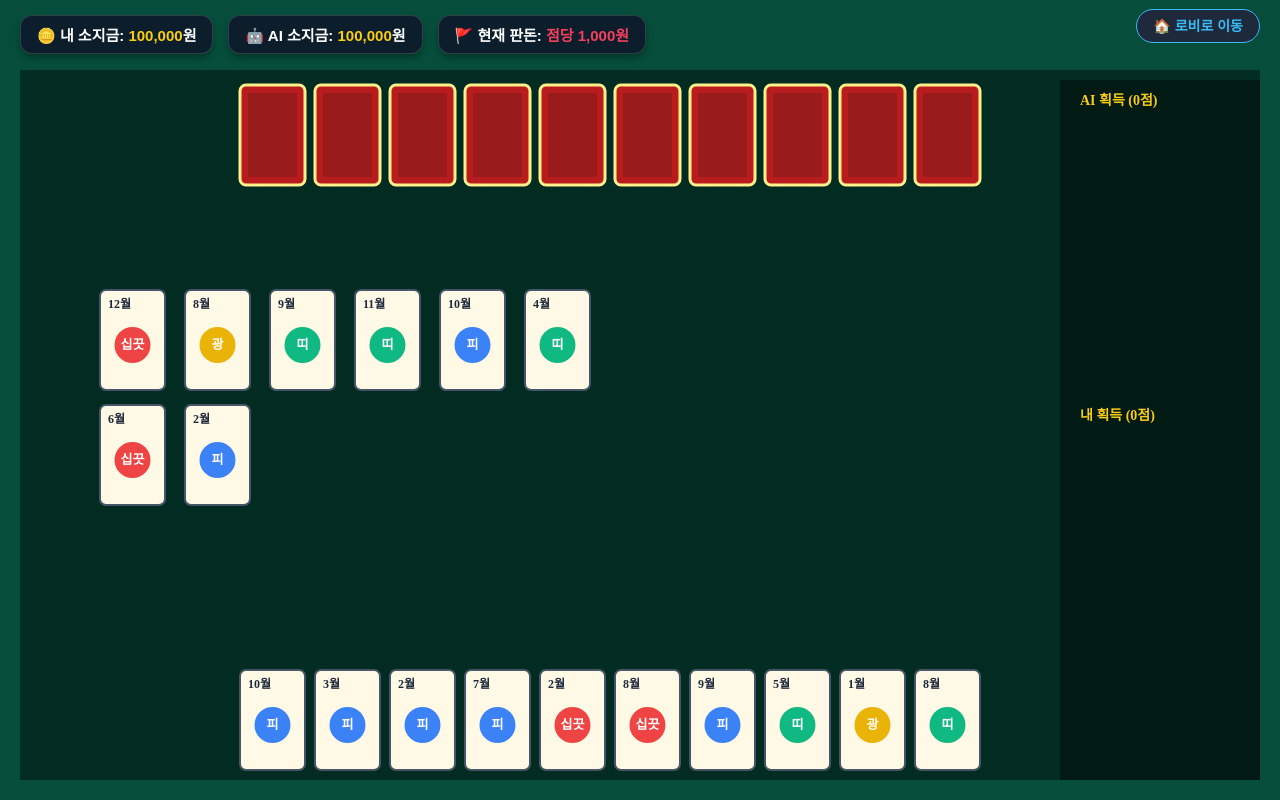
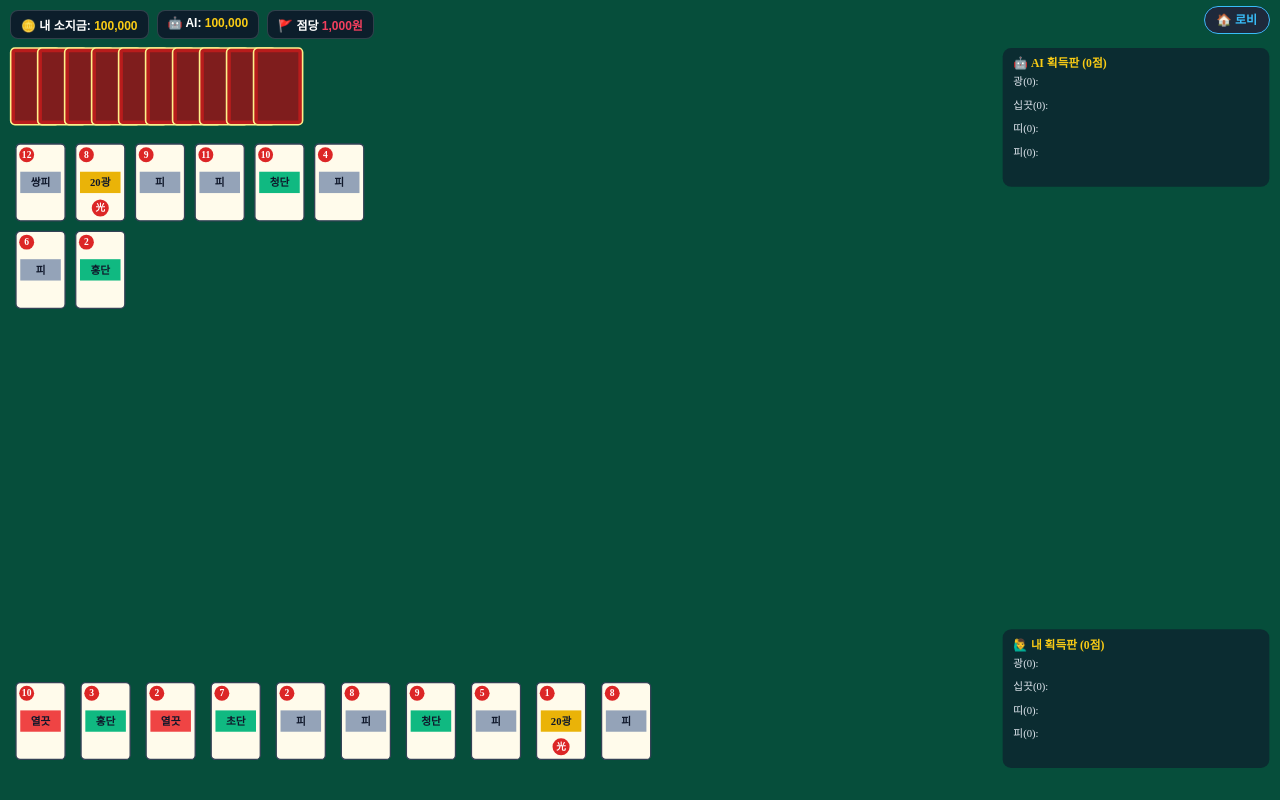
Before and after one commit to ezzone72/arcade-portal, a plain HTML site: page games/gostop/index.html in a window 1280 px wide. Drawn offline with Linux system fonts and the light colour scheme.

Commit message:
fix: update Gostop card graphics and show organized collected cards board

```diff
--- a/games/gostop/index.html
+++ b/games/gostop/index.html
@@ -2,69 +2,59 @@
 <html lang="ko">
 <head>
     <meta charset="UTF-8">
-    <meta name="viewport" content="width=device-width, initial-scale=1.0">
+    <meta name="viewport" content="width=device-width, initial-scale=1.0, maximum-scale=1.0, user-scalable=no">
     <title>신의 한 수: 1대1 한판 맞고 - sojang ai Arcade</title>
     <style>
-        * { margin: 0; padding: 0; box-sizing: border-box; user-select: none; }
-        body { background: #0f172a; color: #fff; font-family: 'Pretendard', sans-serif; overflow: hidden; display: flex; justify-content: center; align-items: center; height: 100vh; }
-        #game-container { position: relative; width: 100vw; height: 100vh; background: #3b0764; }
+        * { margin: 0; padding: 0; box-sizing: border-box; user-select: none; -webkit-user-select: none; }
+        body { background: #0f172a; color: #fff; font-family: 'Pretendard', sans-serif; overflow: hidden; display: flex; justify-content: center; align-items: center; height: 100vh; width: 100vw; }
+        #game-container { position: relative; width: 100%; height: 100%; background: #064e3b; overflow: hidden; }
 
-        /* 상단 네비게이션 */
-        .top-nav { position: absolute; top: 15px; right: 20px; z-index: 20; }
-        .home-btn { background: #1e293b; color: #38bdf8; border: 1px solid #38bdf8; padding: 8px 16px; border-radius: 20px; font-weight: bold; text-decoration: none; font-size: 14px; transition: 0.2s; }
-        .home-btn:hover { background: #38bdf8; color: #0f172a; }
+        .top-nav { position: absolute; top: 10px; right: 10px; z-index: 20; }
+        .home-btn { background: #1e293b; color: #38bdf8; border: 1px solid #38bdf8; padding: 6px 12px; border-radius: 16px; font-weight: bold; text-decoration: none; font-size: 12px; }
 
-        /* 상태 헤더 */
-        .header-status { position: absolute; top: 15px; left: 20px; display: flex; gap: 15px; z-index: 20; font-size: 15px; font-weight: bold; }
-        .stat-card { background: rgba(15, 23, 42, 0.85); padding: 8px 16px; border-radius: 12px; border: 1px solid rgba(255,255,255,0.15); box-shadow: 0 4px 6px rgba(0,0,0,0.3); }
+        .header-status { position: absolute; top: 10px; left: 10px; display: flex; gap: 8px; z-index: 20; font-size: 12px; font-weight: bold; flex-wrap: wrap; }
+        .stat-card { background: rgba(15, 23, 42, 0.85); padding: 5px 10px; border-radius: 8px; border: 1px solid rgba(255,255,255,0.15); }
         .money-text { color: #facc15; }
         .score-text { color: #f43f5e; }
 
-        canvas { display: block; width: 100%; height: 100%; }
+        canvas { display: block; width: 100%; height: 100%; touch-action: none; }
 
-        /* 컨트롤 및 팝업 UI */
         .modal { display: none; position: absolute; top: 0; left: 0; width: 100%; height: 100%; background: rgba(0,0,0,0.85); flex-direction: column; justify-content: center; align-items: center; z-index: 30; }
-        .modal-content { background: #1e1b4b; border: 2px solid #818cf8; padding: 25px 40px; border-radius: 20px; text-align: center; box-shadow: 0 0 30px rgba(129, 140, 248, 0.4); }
-        .modal h2 { font-size: 36px; color: #facc15; margin-bottom: 10px; }
-        .modal p { font-size: 18px; color: #e2e8f0; margin-bottom: 25px; }
-        .btn-group { display: flex; gap: 15px; justify-content: center; }
-        .btn-action { padding: 12px 28px; font-size: 18px; font-weight: bold; border: none; border-radius: 12px; cursor: pointer; transition: 0.2s; text-decoration: none; }
+        .modal-content { background: #1e1b4b; border: 2px solid #818cf8; padding: 20px; border-radius: 16px; text-align: center; max-width: 90%; }
+        .modal h2 { font-size: 24px; color: #facc15; margin-bottom: 8px; }
+        .modal p { font-size: 14px; color: #e2e8f0; margin-bottom: 15px; }
+        .btn-group { display: flex; gap: 10px; justify-content: center; flex-wrap: wrap; }
+        .btn-action { padding: 10px 20px; font-size: 14px; font-weight: bold; border: none; border-radius: 10px; cursor: pointer; text-decoration: none; }
         .btn-go { background: #ef4444; color: #fff; }
-        .btn-go:hover { background: #dc2626; transform: scale(1.05); }
         .btn-stop { background: #3b82f6; color: #fff; }
-        .btn-stop:hover { background: #2563eb; transform: scale(1.05); }
         .btn-restart { background: #10b981; color: #fff; }
-        .btn-restart:hover { background: #059669; transform: scale(1.05); }
         .btn-lobby { background: #38bdf8; color: #0f172a; }
-        .btn-lobby:hover { background: #0284c7; color: #fff; transform: scale(1.05); }
     </style>
 </head>
 <body>
 
 <div id="game-container">
     <div class="header-status">
-        <div class="stat-card">🪙 내 소지금: <span id="my-money" class="money-text">100,000</span>원</div>
-        <div class="stat-card">🤖 AI 소지금: <span id="ai-money" class="money-text">100,000</span>원</div>
-        <div class="stat-card">🚩 현재 판돈: <span id="board-score" class="score-text">점당 1,000원</span></div>
+        <div class="stat-card">🪙 내 소지금: <span id="my-money" class="money-text">100,000</span></div>
+        <div class="stat-card">🤖 AI: <span id="ai-money" class="money-text">100,000</span></div>
+        <div class="stat-card">🚩 점당 <span id="board-score" class="score-text">1,000원</span></div>
     </div>
 
     <div class="top-nav">
-        <a href="../../index.html" class="home-btn">🏠 로비로 이동</a>
+        <a href="../../index.html" class="home-btn">🏠 로비</a>
     </div>
 
-    <!-- 고/스톱 선택 팝업 -->
     <div id="gostop-modal" class="modal">
         <div class="modal-content">
             <h2 id="modal-title">3점 달성!</h2>
             <p id="modal-desc">고를 하시겠습니까, 스톱을 하시겠습니까?</p>
             <div class="btn-group">
-                <button class="btn-action btn-go" onclick="chooseGoStop('GO')">🚀 GO! (+1점 추가 노림)</button>
-                <button class="btn-action btn-stop" onclick="chooseGoStop('STOP')">✋ STOP! (승리 확정)</button>
+                <button class="btn-action btn-go" onclick="chooseGoStop('GO')">🚀 GO!</button>
+                <button class="btn-action btn-stop" onclick="chooseGoStop('STOP')">✋ STOP!</button>
             </div>
         </div>
     </div>
 
-    <!-- 결과 팝업 -->
     <div id="result-modal" class="modal">
         <div class="modal-content">
             <h2 id="result-title">승리!</h2>
@@ -83,28 +73,32 @@
 const canvas = document.getElementById('goStopCanvas');
 const ctx = canvas.getContext('2d');
 
-let width, height;
+let width, height, scaleRatio = 1;
+let isMobile = false;
+
 let myMoney = 100000;
 let aiMoney = 100000;
 let stake = 1000;
 
-// 화투패 종류 및 그래픽 정의 (1~12월 x 4장 = 48장)
-const months = ['1월(송학)', '2월(매화)', '3월(벚꽃)', '4월(흑싸리)', '5월(난초)', '6월(모란)', '7월(홍싸리)', '8월(공산)', '9월(국화)', '10월(단풍)', '11월(오동)', '12월(비)'];
-const cardTypes = ['광', '십끗', '띠', '피'];
-
+// 화투 카드 객체
 class Card {
-    constructor(month, type, id) {
-        this.month = month; // 1 ~ 12
-        this.type = type;   // '광', '십끗', '띠', '피'
+    constructor(month, type, subName, id) {
+        this.month = month;     // 1~12월
+        this.type = type;       // '광', '십끗', '띠', '피'
+        this.subName = subName; // '광', '열끗', '청단', '홍단', '초단', '피' 등
         this.id = id;
         this.x = 0;
         this.y = 0;
-        this.targetX = 0;
-        this.targetY = 0;
-        this.width = 65;
-        this.height = 100;
+        this.baseWidth = 46;
+        this.baseHeight = 72;
+        this.width = 46;
+        this.height = 72;
         this.isFaceUp = true;
-        this.isSelected = false;
+    }
+
+    updateScale(ratio) {
+        this.width = this.baseWidth * ratio;
+        this.height = this.baseHeight * ratio;
     }
 
     draw() {
@@ -112,52 +106,67 @@ class Card {
         ctx.translate(this.x, this.y);
 
         if (!this.isFaceUp) {
-            // 화투패 뒷면 (붉은 패턴)
+            // 화투패 뒷면 (붉은 패턴 및 금빛 테두리)
             ctx.fillStyle = '#b91c1c';
             ctx.beginPath();
-            ctx.roundRect(0, 0, this.width, this.height, 6);
+            ctx.roundRect(0, 0, this.width, this.height, 4 * scaleRatio);
             ctx.fill();
             ctx.strokeStyle = '#fef08a';
-            ctx.lineWidth = 3;
+            ctx.lineWidth = 1.5 * scaleRatio;
             ctx.stroke();
 
-            // 문양
-            ctx.fillStyle = '#991b1b';
-            ctx.fillRect(8, 8, this.width - 16, this.height - 16);
+            ctx.fillStyle = '#7f1d1d';
+            ctx.fillRect(4 * scaleRatio, 4 * scaleRatio, this.width - 8 * scaleRatio, this.height - 8 * scaleRatio);
             ctx.restore();
             return;
         }
 
-        // 화투패 앞면 (테두리 + 월별 그래픽)
-        ctx.fillStyle = '#fff9e6';
+        // 화투패 앞면 (아이보리 바탕 + 붉은 띠/무늬 렌더링)
+        ctx.fillStyle = '#fffbeb';
         ctx.beginPath();
-        ctx.roundRect(0, 0, this.width, this.height, 6);
+        ctx.roundRect(0, 0, this.width, this.height, 4 * scaleRatio);
         ctx.fill();
-        ctx.lineWidth = this.isSelected ? 4 : 2;
-        ctx.strokeStyle = this.isSelected ? '#facc15' : '#475569';
+        ctx.lineWidth = 1.2 * scaleRatio;
+        ctx.strokeStyle = '#334155';
         ctx.stroke();
 
-        // 상단 월 표기
-        ctx.fillStyle = '#1e293b';
-        ctx.font = 'bold 12px Pretendard';
-        ctx.fillText(`${this.month}월`, 8, 18);
-
-        // 중앙 속성 심볼 그래픽
-        let color = '#3b82f6';
-        if (this.type === '광') color = '#eab308';
-        else if (this.type === '십끗') color = '#ef4444';
-        else if (this.type === '띠') color = '#10b981';
-
-        ctx.fillStyle = color;
+        // 상단 월 표시 (빨간 원)
+        ctx.fillStyle = '#dc2626';
         ctx.beginPath();
-        ctx.arc(this.width / 2, this.height / 2 + 5, 18, 0, Math.PI * 2);
+        ctx.arc(10 * scaleRatio, 10 * scaleRatio, 7 * scaleRatio, 0, Math.PI * 2);
         ctx.fill();
-
-        ctx.fillStyle = '#fff';
-        ctx.font = 'bold 13px Pretendard';
+        ctx.fillStyle = '#ffffff';
+        ctx.font = `bold ${Math.max(8, 9 * scaleRatio)}px Pretendard`;
         ctx.textAlign = 'center';
         ctx.textBaseline = 'middle';
-        ctx.fillText(this.type, this.width / 2, this.height / 2 + 6);
+        ctx.fillText(`${this.month}`, 10 * scaleRatio, 10.5 * scaleRatio);
+
+        // 중앙 시각 그래픽 (타입별 색상 밴드)
+        let mainColor = '#94a3b8';
+        if (this.type === '광') mainColor = '#eab308';
+        else if (this.type === '십끗') mainColor = '#ef4444';
+        else if (this.type === '띠') mainColor = '#10b981';
+
+        // 카드 중심 비주얼 블록
+        ctx.fillStyle = mainColor;
+        ctx.fillRect(4 * scaleRatio, this.height / 2 - 10 * scaleRatio, this.width - 8 * scaleRatio, 20 * scaleRatio);
+
+        // 카드 하단 텍스트 (광, 홍단, 청단, 피 등)
+        ctx.fillStyle = '#0f172a';
+        ctx.font = `bold ${Math.max(9, 10 * scaleRatio)}px Pretendard`;
+        ctx.textAlign = 'center';
+        ctx.fillText(this.subName, this.width / 2, this.height / 2 + 1 * scaleRatio);
+
+        // 광 상징 태양 엠블럼
+        if (this.type === '광') {
+            ctx.fillStyle = '#dc2626';
+            ctx.beginPath();
+            ctx.arc(this.width / 2, this.height - 12 * scaleRatio, 8 * scaleRatio, 0, Math.PI * 2);
+            ctx.fill();
+            ctx.fillStyle = '#fff';
+            ctx.font = `bold ${Math.max(8, 9 * scaleRatio)}px Pretendard`;
+            ctx.fillText('光', this.width / 2, this.height - 11.5 * scaleRatio);
+        }
 
         ctx.restore();
     }
@@ -174,11 +183,17 @@ let myScore = 0;
 let aiScore = 0;
 let goCount = 0;
 let isMyTurn = true;
-let gameState = 'PLAYING'; // 'PLAYING', 'GO_STOP_CHOICE', 'ENDED'
+let gameState = 'PLAYING';
 
 function resize() {
     width = canvas.width = window.innerWidth;
     height = canvas.height = window.innerHeight;
+
+    isMobile = width < 768;
+    scaleRatio = isMobile ? Math.min(width / 400, height / 720) : Math.min(width / 1100, height / 750);
+
+    const allCards = [...deck, ...myHand, ...aiHand, ...fieldCards, ...myCollected, ...aiCollected];
+    allCards.forEach(card => card.updateScale(scaleRatio));
 }
 window.addEventListener('resize', resize);
 
@@ -186,27 +201,49 @@ function createDeck() {
     deck = [];
     let id = 0;
     for (let m = 1; m <= 12; m++) {
-        // 각 월마다 광/십끗/띠/피 배치
-        let types = ['피', '피', '띠', '십끗'];
-        if ([1, 3, 8, 11, 12].includes(m)) types[0] = '광';
-
-        types.forEach(type => {
-            deck.push(new Card(m, type, id++));
-        });
+        // 월별 패 구성
+        if (m === 1) { // 1월 송학
+            deck.push(new Card(1, '광', '20광', id++));
+            deck.push(new Card(1, '띠', '홍단', id++));
+            deck.push(new Card(1, '피', '피', id++));
+            deck.push(new Card(1, '피', '피', id++));
+        } else if (m === 3) { // 3월 벚꽃
+            deck.push(new Card(3, '광', '20광', id++));
+            deck.push(new Card(3, '띠', '홍단', id++));
+            deck.push(new Card(3, '피', '피', id++));
+            deck.push(new Card(3, '피', '피', id++));
+        } else if (m === 8) { // 8월 공산
+            deck.push(new Card(8, '광', '20광', id++));
+            deck.push(new Card(8, '십끗', '열끗', id++));
+            deck.push(new Card(8, '피', '피', id++));
+            deck.push(new Card(8, '피', '피', id++));
+        } else if (m === 11) { // 11월 오동
+            deck.push(new Card(11, '광', '20광', id++));
+            deck.push(new Card(11, '피', '쌍피', id++));
+            deck.push(new Card(11, '피', '피', id++));
+            deck.push(new Card(11, '피', '피', id++));
+        } else if (m === 12) { // 12월 비
+            deck.push(new Card(12, '광', '비광', id++));
+            deck.push(new Card(12, '십끗', '열끗', id++));
+            deck.push(new Card(12, '띠', '띠', id++));
+            deck.push(new Card(12, '피', '쌍피', id++));
+        } else {
+            // 나머지 달 일반 구성
+            let ttiName = (m === 2) ? '홍단' : (m === 6 || m === 9 || m === 10) ? '청단' : '초단';
+            deck.push(new Card(m, '십끗', '열끗', id++));
+            deck.push(new Card(m, '띠', ttiName, id++));
+            deck.push(new Card(m, '피', '피', id++));
+            deck.push(new Card(m, '피', '피', id++));
+        }
     }
-    // 셔플
     deck.sort(() => Math.random() - 0.5);
 }
 
 function initGame() {
-    resize();
     createDeck();
-
     myHand = deck.splice(0, 10);
     aiHand = deck.splice(0, 10);
     fieldCards = deck.splice(0, 8);
-
-    // AI 패는 뒤집음
     aiHand.forEach(c => c.isFaceUp = false);
 
     myCollected = [];
@@ -219,6 +256,8 @@ function initGame() {
 
     document.getElementById('gostop-modal').style.display = 'none';
     document.getElementById('result-modal').style.display = 'none';
+
+    resize();
     updateHeaderUI();
 }
 
@@ -232,46 +271,52 @@ function calculateScore(collected) {
     let kwang = collected.filter(c => c.type === '광').length;
     let ten = collected.filter(c => c.type === '십끗').length;
     let tti = collected.filter(c => c.type === '띠').length;
-    let pi = collected.filter(c => c.type === '피').length;
+
+    // 피 계산 (쌍피 포함)
+    let piCount = 0;
+    collected.filter(c => c.type === '피').forEach(c => {
+        piCount += (c.subName === '쌍피') ? 2 : 1;
+    });
 
     if (kwang >= 3) score += (kwang === 3) ? 3 : (kwang === 4 ? 4 : 15);
     if (ten >= 5) score += (ten - 4);
     if (tti >= 5) score += (tti - 4);
-    if (pi >= 10) score += (pi - 9);
+    if (piCount >= 10) score += (piCount - 9);
 
     return score;
 }
 
-canvas.addEventListener('click', (e) => {
+function handleInput(clientX, clientY) {
     if (!isMyTurn || gameState !== 'PLAYING') return;
 
     const rect = canvas.getBoundingClientRect();
-    const mx = e.clientX - rect.left;
-    const my = e.clientY - rect.top;
+    const mx = clientX - rect.left;
+    const my = clientY - rect.top;
 
-    // 내 손패 클릭 감지
     myHand.forEach((card, idx) => {
         if (mx >= card.x && mx <= card.x + card.width && my >= card.y && my <= card.y + card.height) {
             playTurn(card, idx);
         }
     });
-});
+}
+
+canvas.addEventListener('click', (e) => handleInput(e.clientX, e.clientY));
+canvas.addEventListener('touchstart', (e) => {
+    e.preventDefault();
+    if (e.touches.length > 0) handleInput(e.touches[0].clientX, e.touches[0].clientY);
+}, { passive: false });
 
 function playTurn(card, handIndex) {
-    // 1. 내 패를 필드에 내기
     myHand.splice(handIndex, 1);
 
     let matchInField = fieldCards.find(fc => fc.month === card.month);
     if (matchInField) {
-        // 매칭 성공 -> 수집
         fieldCards = fieldCards.filter(fc => fc !== matchInField);
         myCollected.push(card, matchInField);
     } else {
-        // 매칭 실패 -> 바닥에 남음
         fieldCards.push(card);
     }
 
-    // 2. 덱에서 카드 1장 뒤집기
     if (deck.length > 0) {
         let flipped = deck.pop();
         flipped.isFaceUp = true;
@@ -284,7 +329,6 @@ function playTurn(card, handIndex) {
         }
     }
 
-    // 점수 계산 및 고/스톱 여부 체크
     myScore = calculateScore(myCollected);
 
     if (myScore >= 3 && myScore > goCount * 2) {
@@ -294,9 +338,8 @@ function playTurn(card, handIndex) {
         return;
     }
 
-    // 턴 넘기기
     isMyTurn = false;
-    setTimeout(aiTurn, 1000);
+    setTimeout(aiTurn, 700);
 }
 
 function aiTurn() {
@@ -305,7 +348,6 @@ function aiTurn() {
         return;
     }
 
-    // AI 간이 지능: 매칭되는 카드 우선 제출
     let playableIdx = 0;
     for (let i = 0; i < aiHand.length; i++) {
         if (fieldCards.some(fc => fc.month === aiHand[i].month)) {
@@ -340,7 +382,6 @@ function aiTurn() {
     aiScore = calculateScore(aiCollected);
 
     if (aiScore >= 3) {
-        // AI는 3점 이상 시 자동 스톱
         endGame('AI_WIN');
         return;
     }
@@ -354,7 +395,7 @@ function chooseGoStop(choice) {
         goCount++;
         gameState = 'PLAYING';
         isMyTurn = false;
-        setTimeout(aiTurn, 1000);
+        setTimeout(aiTurn, 700);
     } else {
         endGame('PLAYER_WIN');
     }
@@ -370,62 +411,95 @@ function endGame(result) {
         let prize = (myScore + goCount) * stake;
         myMoney += prize;
         aiMoney -= prize;
-        title.innerText = '🎉 승리했습니다!';
-        desc.innerText = `${myScore}점 (${goCount} GO) - 총 ${prize.toLocaleString()}원을 획득했습니다!`;
+        title.innerText = '🎉 승리!';
+        desc.innerText = `${myScore}점 - ${prize.toLocaleString()}원 획득!`;
     } else if (result === 'AI_WIN') {
         let prize = aiScore * stake;
         myMoney -= prize;
         aiMoney += prize;
-        title.innerText = '😭 패배했습니다!';
-        desc.innerText = `AI가 ${aiScore}점으로 승리했습니다. (${prize.toLocaleString()}원 손실)`;
+        title.innerText = '😭 패배!';
+        desc.innerText = `AI가 ${aiScore}점으로 승리했습니다.`;
     } else {
         title.innerText = '🤝 무승부!';
-        desc.innerText = '판돈 변동 없이 경기가 종료되었습니다.';
+        desc.innerText = '판돈 변동 없이 종료되었습니다.';
     }
 
     updateHeaderUI();
     modal.style.display = 'flex';
 }
 
+// 먹은 화투패를 종류별(광, 십끗, 띠, 피)로 정리해서 그리는 함수
+function drawCollectedBoard(collectedList, startX, startY, label) {
+    ctx.fillStyle = 'rgba(15, 23, 42, 0.6)';
+    ctx.beginPath();
+    ctx.roundRect(startX, startY, (isMobile ? 180 : 250) * scaleRatio, (isMobile ? 110 : 130) * scaleRatio, 8 * scaleRatio);
+    ctx.fill();
+
+    ctx.fillStyle = '#facc15';
+    ctx.font = `bold ${Math.max(10, 11 * scaleRatio)}px Pretendard`;
+    ctx.fillText(`${label}`, startX + 10 * scaleRatio, startY + 18 * scaleRatio);
+
+    const types = ['광', '십끗', '띠', '피'];
+    types.forEach((t, i) => {
+        let items = collectedList.filter(c => c.type === t);
+        let rowY = startY + (25 + i * 22) * scaleRatio;
+
+        ctx.fillStyle = '#e2e8f0';
+        ctx.font = `${Math.max(9, 10 * scaleRatio)}px Pretendard`;
+        ctx.fillText(`${t}(${items.length}):`, startX + 10 * scaleRatio, rowY + 10 * scaleRatio);
+
+        // 겹쳐서 카드 펼치기
+        items.forEach((card, idx) => {
+            card.x = startX + (60 + idx * 12) * scaleRatio;
+            card.y = rowY;
+            card.width = 20 * scaleRatio;
+            card.height = 30 * scaleRatio;
+            card.draw();
+        });
+    });
+}
+
 function render() {
     ctx.clearRect(0, 0, width, height);
 
-    // 1. 경기장 바탕판 (붉은 목판 매트)
-    ctx.fillStyle = '#064e3b'; // 그린 펠트
+    // 바탕 펠트
+    ctx.fillStyle = '#064e3b';
     ctx.fillRect(0, 0, width, height);
 
-    ctx.fillStyle = '#022c22';
-    ctx.fillRect(20, 70, width - 40, height - 90);
+    const cardW = 46 * scaleRatio;
+    const cardH = 72 * scaleRatio;
+    const gap = isMobile ? 4 * scaleRatio : 10 * scaleRatio;
 
-    // 2. 바닥 카드 배치
-    fieldCards.forEach((card, idx) => {
-        card.x = 100 + (idx % 6) * 85;
-        card.y = height / 2 - 110 + Math.floor(idx / 6) * 115;
+    // 1. AI 손패 (상단)
+    aiHand.forEach((card, idx) => {
+        card.x = 10 * scaleRatio + idx * (cardW * 0.55);
+        card.y = 45 * scaleRatio;
         card.draw();
     });
 
-    // 3. 내 패 배치 (하단)
-    myHand.forEach((card, idx) => {
-        card.x = width / 2 - (myHand.length * 40) + idx * 75;
-        card.y = height - 130;
+    // 2. 바닥 카드 (중앙)
+    const cols = isMobile ? 4 : 6;
+    fieldCards.forEach((card, idx) => {
+        const col = idx % cols;
+        const row = Math.floor(idx / cols);
+        card.x = 15 * scaleRatio + col * (cardW + gap);
+        card.y = 135 * scaleRatio + row * (cardH + gap);
         card.draw();
     });
 
-    // 4. AI 패 배치 (상단)
-    aiHand.forEach((card, idx) => {
-        card.x = width / 2 - (aiHand.length * 40) + idx * 75;
-        card.y = 85;
+    // 3. 내 손패 (하단)
+    myHand.forEach((card, idx) => {
+        const row = isMobile && idx >= 5 ? 1 : 0;
+        const col = isMobile && idx >= 5 ? idx - 5 : idx;
+        card.x = 15 * scaleRatio + col * (cardW + gap * 1.5);
+        card.y = height - (isMobile ? 165 : 110) * scaleRatio + row * (cardH + 6 * scaleRatio);
         card.draw();
     });
 
-    // 5. 획득 카드 영역 (우측)
-    ctx.fillStyle = 'rgba(0,0,0,0.4)';
-    ctx.fillRect(width - 220, 80, 200, height - 100);
-
-    ctx.fillStyle = '#facc15';
-    ctx.font = 'bold 14px Pretendard';
-    ctx.fillText(`AI 획득 (${aiScore}점)`, width - 200, 105);
-    ctx.fillText(`내 획득 (${myScore}점)`, width - 200, height / 2 + 20);
+    // 4. 먹은 패 정리판 (우측 상단: AI / 우측 하단: 나)
+    const boardX = width - (isMobile ? 190 : 260) * scaleRatio;
+    drawCollectedBoard(aiCollected, boardX, 45 * scaleRatio, `🤖 AI 획득판 (${aiScore}점)`);
+    drawCollectedBoard(myCollected, boardX, height - (isMobile ? 140 : 160) * scaleRatio, `🙋‍♂️ 내 획득판 (${myScore}점)`);
 
     requestAnimationFrame(render);
 }
```
